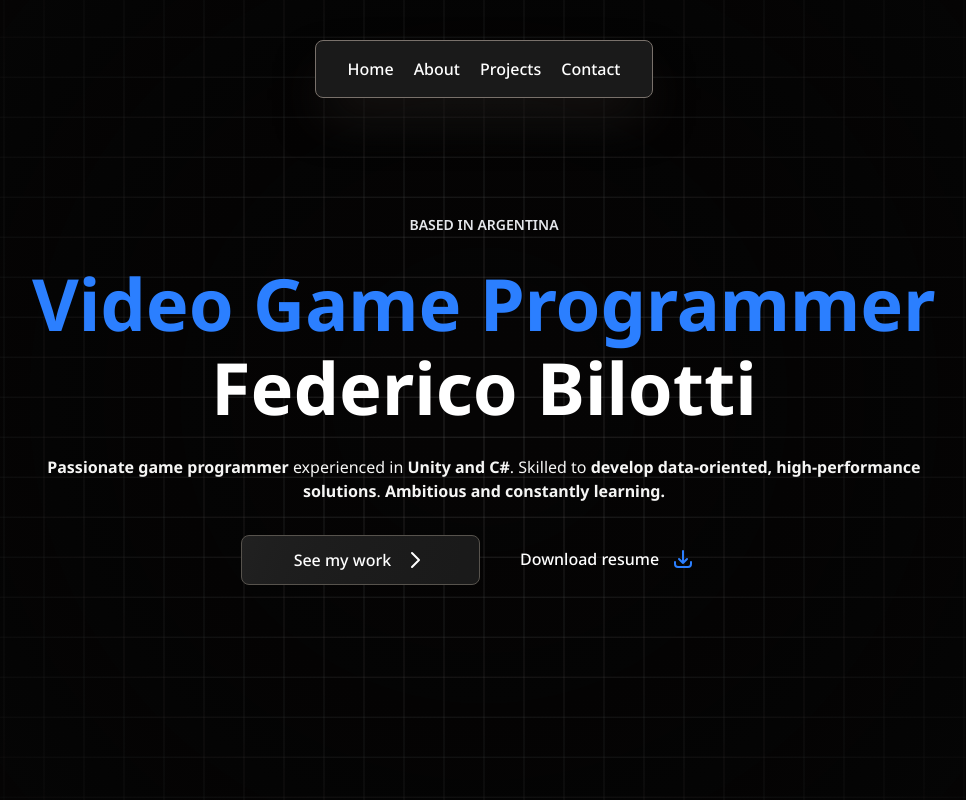
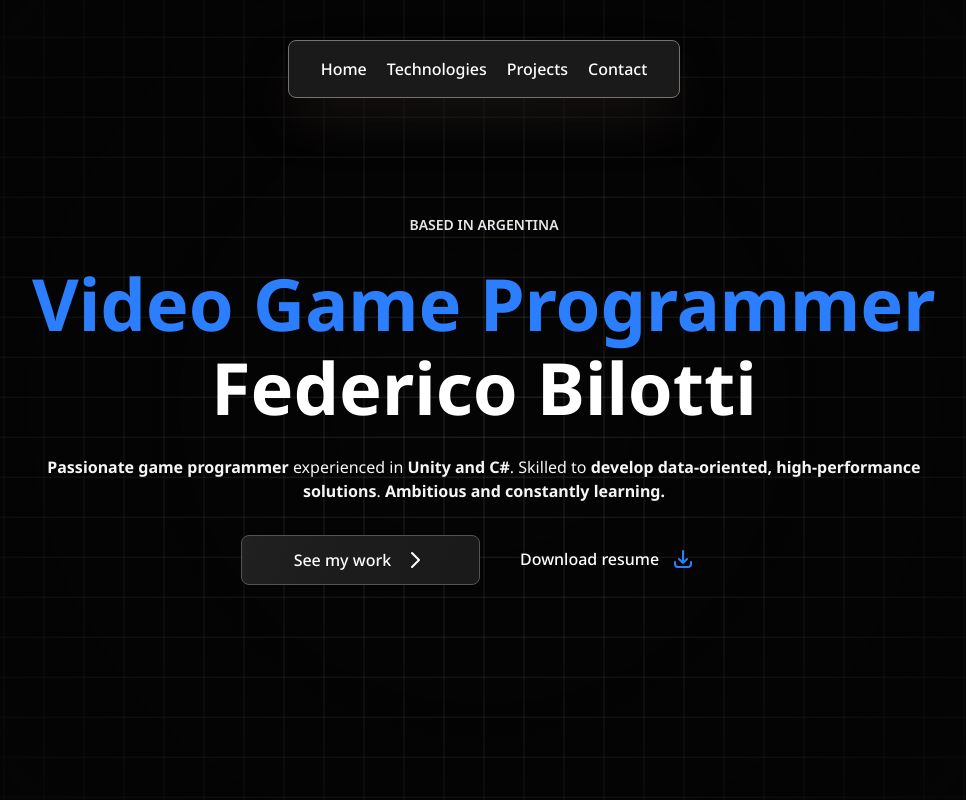
Before and after one commit to melinaescalante/Portfolio-Federico-Bilotti, a React (Vite) app: page / in a window 1280 px wide. Shown: the top 800 px of the page, without its empty margins (156-1122 px from the left). Built offline with nearby package versions, Linux system fonts and the light colour scheme.

Commit message:
style: mejorar estructura del main, componentizar navbar

```diff
--- a/index.html
+++ b/index.html
@@ -7,7 +7,9 @@
     <title>Federico Bilotti - Game Developer</title>
   </head>
   <body>
-    <div id="root" class="bg-[#060505] text-white"></div>
+    <div id="root" class="bg-[#060505] text-white">
+
+    </div>
     <script type="module" src="/src/main.jsx"></script>
   </body>
 </html>
--- a/src/App.jsx
+++ b/src/App.jsx
@@ -1,26 +1,26 @@
-import { useState } from 'react'
-import { HomeSection } from './sections/HomeSection'
-import { Navbar } from './components/Navbar'
-import { TechnologiesSection } from './sections/TechnologiesSection'
-import { ProjectSection } from './sections/ProjectSection'
-import { Footer } from './components/Footer'
-import { ContactSection } from './sections/ContactSection'
+import { useState } from "react";
+import { HomeSection } from "./sections/HomeSection";
+import { Navbar } from "./components/Navbar";
+import { TechnologiesSection } from "./sections/TechnologiesSection";
+import { ProjectSection } from "./sections/ProjectSection";
+import { Footer } from "./components/Footer";
+import { ContactSection } from "./sections/ContactSection";
 function App() {
-
   return (
     <>
-      <main className=' pb-10 mx-auto'>
-        <Navbar></Navbar>
+      <Navbar></Navbar>
+      <main className="  mx-auto">
         <HomeSection></HomeSection>
         <TechnologiesSection></TechnologiesSection>
         <ProjectSection></ProjectSection>
-        <ContactSection>
+      </main> <div className="pb-14">
 
+      <ContactSection>
         <Footer></Footer>
-        </ContactSection>
-      </main>
+      </ContactSection>
+      </div>
     </>
-  )
+  );
 }
 
-export default App
+export default App;
--- a/src/components/Navbar.jsx
+++ b/src/components/Navbar.jsx
@@ -1,67 +1,91 @@
+
 export function Navbar() {
+  const routes = [
+    {
+      name: "Home",
+      href: "#home",
+      svg: `<svg className="w-6 h-6 text-[#74acff] " aria-hidden="true" xmlns="http://www.w3.org/2000/svg" width="24" height="24" fill="currentColor" viewBox="0 0 24 24">
+                            <path fillRule="evenodd" d="M11.293 3.293a1 1 0 0 1 1.414 0l6 6 2 2a1 1 0 0 1-1.414 1.414L19 12.414V19a2 2 0 0 1-2 2h-3a1 1 0 0 1-1-1v-3h-2v3a1 1 0 0 1-1 1H7a2 2 0 0 1-2-2v-6.586l-.293.293a1 1 0 0 1-1.414-1.414l2-2 6-6Z" clipRule="evenodd" />
+                        </svg>`,
+    },
+    {
+      name: "Technologies",
+      href: "#technologies",
+      svg: `<svg
+                className="w-7 h-7 text-[#74acff] "
+                aria-hidden="true"
+                xmlns="http://www.w3.org/2000/svg"
+                fill="currentColor"
+                viewBox="0 0 24 24"
+              >
+                <path
+                  fillRule="evenodd"
+                  d="M12 4a4 4 0 1 0 0 8 4 4 0 0 0 0-8Zm-2 9a4 4 0 0 0-4 4v1a2 2 0 0 0 2 2h8a2 2 0 0 0 2-2v-1a4 4 0 0 0-4-4h-4Z"
+                  clipRule="evenodd"
+                />
+              </svg>`,
+    },
+    {
+      name: "Projects",
+      href: "#projects",
+      svg: ` <svg
+                className="w-6 h-6 text-[#74acff] "
+                aria-hidden="true"
+                xmlns="http://www.w3.org/2000/svg"
+                width="24"
+                height="24"
+                fill="currentColor"
+                viewBox="0 0 24 24"
+              >
+                <path
+                  fillRule="evenodd"
+                  d="M10 2a3 3 0 0 0-3 3v1H5a3 3 0 0 0-3 3v2.382l1.447.723.005.003.027.013.12.056c.108.05.272.123.486.212.429.177 1.056.416 1.834.655C7.481 13.524 9.63 14 12 14c2.372 0 4.52-.475 6.08-.956.78-.24 1.406-.478 1.835-.655a14.028 14.028 0 0 0 .606-.268l.027-.013.005-.002L22 11.381V9a3 3 0 0 0-3-3h-2V5a3 3 0 0 0-3-3h-4Zm5 4V5a1 1 0 0 0-1-1h-4a1 1 0 0 0-1 1v1h6Zm6.447 7.894.553-.276V19a3 3 0 0 1-3 3H5a3 3 0 0 1-3-3v-5.382l.553.276.002.002.004.002.013.006.041.02.151.07c.13.06.318.144.557.242.478.198 1.163.46 2.01.72C7.019 15.476 9.37 16 12 16c2.628 0 4.98-.525 6.67-1.044a22.95 22.95 0 0 0 2.01-.72 15.994 15.994 0 0 0 .707-.312l.041-.02.013-.006.004-.002.001-.001-.431-.866.432.865ZM12 10a1 1 0 1 0 0 2h.01a1 1 0 1 0 0-2H12Z"
+                  clipRule="evenodd"
+                />
+              </svg>`,
+    },
+    {
+      name: "Contact",
+      href: "#contact",
+      svg: ` <svg
+                className="w-6.5 h-6.5 text-[#74acff] "
+                aria-hidden="true"
+                xmlns="http://www.w3.org/2000/svg"
+                width="24"
+                height="24"
+                fill="currentColor"
+                viewBox="0 0 24 24"
+              >
+                <path
+                  fillRule="evenodd"
+                  d="M7 2a2 2 0 0 0-2 2v1a1 1 0 0 0 0 2v1a1 1 0 0 0 0 2v1a1 1 0 1 0 0 2v1a1 1 0 1 0 0 2v1a1 1 0 1 0 0 2v1a2 2 0 0 0 2 2h11a2 2 0 0 0 2-2V4a2 2 0 0 0-2-2H7Zm3 8a3 3 0 1 1 6 0 3 3 0 0 1-6 0Zm-1 7a3 3 0 0 1 3-3h2a3 3 0 0 1 3 3 1 1 0 0 1-1 1h-6a1 1 0 0 1-1-1Z"
+                  clipRule="evenodd"
+                />
+              </svg>`,
+    },
+  ];
+  return (
+    <nav className="shadow-2xl z-50 shadow-stone-900 fixed top-10 inset-x-0 mx-auto bg-[#1a1a1a] py-4 max-w-fit px-8 rounded-lg border-stone-500 border">
+      <ul className="  flex font-medium justify-around items-center gap-5 ">
+        {routes.map((route) => {
+          return(<li>
+            <a
+              href={route.href}
+              className="font-medium hover:text-[#74acff] transition-colors"
+              title={route.name}
+            >
+              <span className="md:block hidden">{route.name}</span>
 
-    return (
-        <nav className="shadow-2xl z-50 shadow-stone-900 fixed top-10 inset-x-0 mx-auto bg-[#1a1a1a] py-4 max-w-fit px-8 rounded-lg border-stone-500 border">
-            <ul className="  flex font-medium justify-around items-center gap-5 ">
-                <li>
-                    <a href="#home" className=" font-medium hover:text-[#74acff] transition-colors" title="Home">
-                        <span className="md:block hidden">
-                            Home
-                        </span>
+              <span
+                className="md:hidden block"
+                dangerouslySetInnerHTML={{ __html: route.svg }}
+              ></span>
+              <span className="sr-only">{route.name}</span>
+            </a>
+          </li>)
+        })}
 
-                        <span className="md:hidden block"><svg className="w-6 h-6 text-[#74acff] " aria-hidden="true" xmlns="http://www.w3.org/2000/svg" width="24" height="24" fill="currentColor" viewBox="0 0 24 24">
-                            <path fillRule="evenodd" d="M11.293 3.293a1 1 0 0 1 1.414 0l6 6 2 2a1 1 0 0 1-1.414 1.414L19 12.414V19a2 2 0 0 1-2 2h-3a1 1 0 0 1-1-1v-3h-2v3a1 1 0 0 1-1 1H7a2 2 0 0 1-2-2v-6.586l-.293.293a1 1 0 0 1-1.414-1.414l2-2 6-6Z" clipRule="evenodd" />
-                        </svg>
-
-                        </span>
-                            <span className="sr-only">Home</span>
-                    </a>
-                </li>
-                <li>
-
-                    <a href="#technologies" className=" font-medium hover:text-[#74acff] transition-colors" title="About">
-                        <span className="md:block hidden">About</span>
-
-                        <span className="md:hidden block"><svg className="w-7 h-7 text-[#74acff] " aria-hidden="true" xmlns="http://www.w3.org/2000/svg" fill="currentColor" viewBox="0 0 24 24">
-                            <path fillRule="evenodd" d="M12 4a4 4 0 1 0 0 8 4 4 0 0 0 0-8Zm-2 9a4 4 0 0 0-4 4v1a2 2 0 0 0 2 2h8a2 2 0 0 0 2-2v-1a4 4 0 0 0-4-4h-4Z" clipRule="evenodd" />
-                        </svg>
-
-                        </span>
-                        <span className="sr-only">About</span>
-
-                    </a>
-
-                </li>
-                <li>
-                    <a href="#projects" className="font-medium hover:text-[#74acff]  transition-colors" title="Projects">
-                        <span className="md:block hidden">
-                            Projects
-                        </span>
-
-                        <span className="block md:hidden"><svg className="w-6 h-6 text-[#74acff] " aria-hidden="true" xmlns="http://www.w3.org/2000/svg" width="24" height="24" fill="currentColor" viewBox="0 0 24 24">
-                            <path fillRule="evenodd" d="M10 2a3 3 0 0 0-3 3v1H5a3 3 0 0 0-3 3v2.382l1.447.723.005.003.027.013.12.056c.108.05.272.123.486.212.429.177 1.056.416 1.834.655C7.481 13.524 9.63 14 12 14c2.372 0 4.52-.475 6.08-.956.78-.24 1.406-.478 1.835-.655a14.028 14.028 0 0 0 .606-.268l.027-.013.005-.002L22 11.381V9a3 3 0 0 0-3-3h-2V5a3 3 0 0 0-3-3h-4Zm5 4V5a1 1 0 0 0-1-1h-4a1 1 0 0 0-1 1v1h6Zm6.447 7.894.553-.276V19a3 3 0 0 1-3 3H5a3 3 0 0 1-3-3v-5.382l.553.276.002.002.004.002.013.006.041.02.151.07c.13.06.318.144.557.242.478.198 1.163.46 2.01.72C7.019 15.476 9.37 16 12 16c2.628 0 4.98-.525 6.67-1.044a22.95 22.95 0 0 0 2.01-.72 15.994 15.994 0 0 0 .707-.312l.041-.02.013-.006.004-.002.001-.001-.431-.866.432.865ZM12 10a1 1 0 1 0 0 2h.01a1 1 0 1 0 0-2H12Z" clipRule="evenodd" />
-                        </svg>
-                        </span>
-                        <span className="sr-only">Projects</span>
-
-                    </a>
-                </li>
-                <li>
-                    <a href="#contact" className=" font-medium hover:font-medium hover:text-[#74acff]  transition-colors" title="Contact">
-
-                        <span className="md:block hidden">
-                            Contact
-                        </span>
-
-                        <span className="md:hidden block"><svg className="w-6.5 h-6.5 text-[#74acff] " aria-hidden="true" xmlns="http://www.w3.org/2000/svg" width="24" height="24" fill="currentColor" viewBox="0 0 24 24">
-                            <path fillRule="evenodd" d="M7 2a2 2 0 0 0-2 2v1a1 1 0 0 0 0 2v1a1 1 0 0 0 0 2v1a1 1 0 1 0 0 2v1a1 1 0 1 0 0 2v1a1 1 0 1 0 0 2v1a2 2 0 0 0 2 2h11a2 2 0 0 0 2-2V4a2 2 0 0 0-2-2H7Zm3 8a3 3 0 1 1 6 0 3 3 0 0 1-6 0Zm-1 7a3 3 0 0 1 3-3h2a3 3 0 0 1 3 3 1 1 0 0 1-1 1h-6a1 1 0 0 1-1-1Z" clipRule="evenodd" />
-                        </svg>
-                        </span>
-                        <span className="sr-only">Contact</span>
-
-                    </a>
-                </li>
-            </ul>
-        </nav>
-    )
+      </ul>
+    </nav>
+  );
 }
--- a/src/sections/ProjectSection.jsx
+++ b/src/sections/ProjectSection.jsx
@@ -36,7 +36,7 @@ export function ProjectSection() {
     return (
         <AnimatedContent>
 
-            <section id="projects" className="mx-auto max-w-screen-lg py-30 pb-40  px-3.5 flex flex-col gap-8">
+            <section id="projects" className="mx-auto max-w-screen-lg py-30 pb-30  px-3.5 flex flex-col gap-8">
                 <div className="flex flex-wrap gap-5 items-center justify-between ">
 
                     <h1 className="lg:text-5xl text-4xl font-bold">My projects</h1>
```
